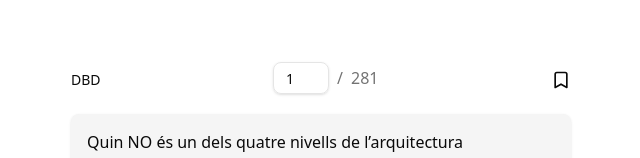
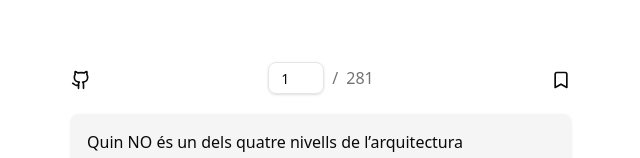
Before and after one commit to martiwg/test-dbd, a Next.js app: page / in a window 1280 px wide. Shown: the part 162-320 px from the top of the page, without its empty margins (319-959 px from the left). Built offline with nearby package versions, Linux system fonts and the light colour scheme.

Commit message:
feat: added github

```diff
--- a/src/app/page.tsx
+++ b/src/app/page.tsx
@@ -6,7 +6,14 @@ import { Button } from '@/components/ui/button'
 import { NumericInput } from '@/components/ui/numeric-input'
 import { PREGUNTES } from '@/lib/preguntes'
 import { Pregunta } from '@/lib/types'
-import { ArrowLeft, ArrowRight, Bookmark, RefreshCcw } from 'lucide-react'
+import {
+  ArrowLeft,
+  ArrowRight,
+  Bookmark,
+  Github,
+  RefreshCcw,
+} from 'lucide-react'
+import Link from 'next/link'
 
 export default function Home() {
   const [currentQuestionIndex, setCurrentQuestionIndex] = useState(0)
@@ -185,11 +192,16 @@ export default function Home() {
       <div className='w-full sm:w-[500px] flex flex-col gap-4'>
         <div className='flex gap-2 justify-between items-center'>
           <div className='flex gap-2'>
-            <div
+            <Link
+              href={'https://github.com/martiwg/test-dbd'}
+              target='_blank'
+              rel='noopener noreferrer'
+              aria-label='GitHub repository'
+              title='GitHub repository'
               className={`hover:text-foreground cursor-pointer transition-colors text-sm`}
             >
-              DBD
-            </div>
+              <Github className='w-5 h-5' />
+            </Link>
           </div>
           <div className='flex gap-2 justify-center items-center mb-1'>
             <NumericInput
```
Also changed, not shown: 1 other file (tests, documents, lock files or other folders).
